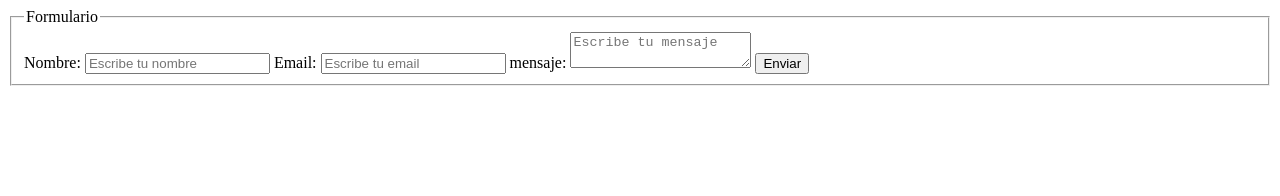
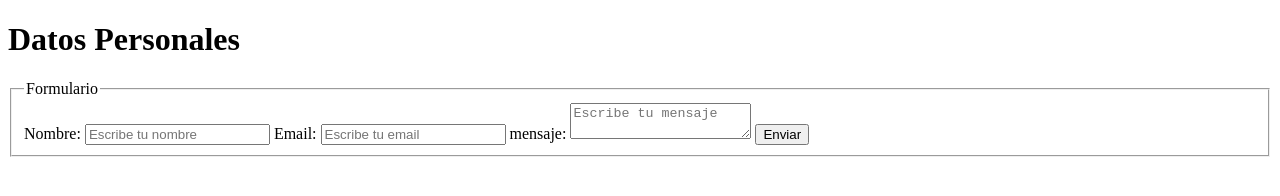
Before and after one commit to felixDel/proyectoPrimero, a plain HTML site: page index.html in a window 1280 px wide. Drawn offline with Linux system fonts and the light colour scheme.

Commit message:
agregado titulo.primer parrafo

```diff
--- a/index.html
+++ b/index.html
@@ -7,6 +7,7 @@
 </head>
 
 <body>
+    <h1>Datos Personales</h1>
 <div class="contenedor">
 <fieldset><legend>Formulario</legend>
 <form>
```
